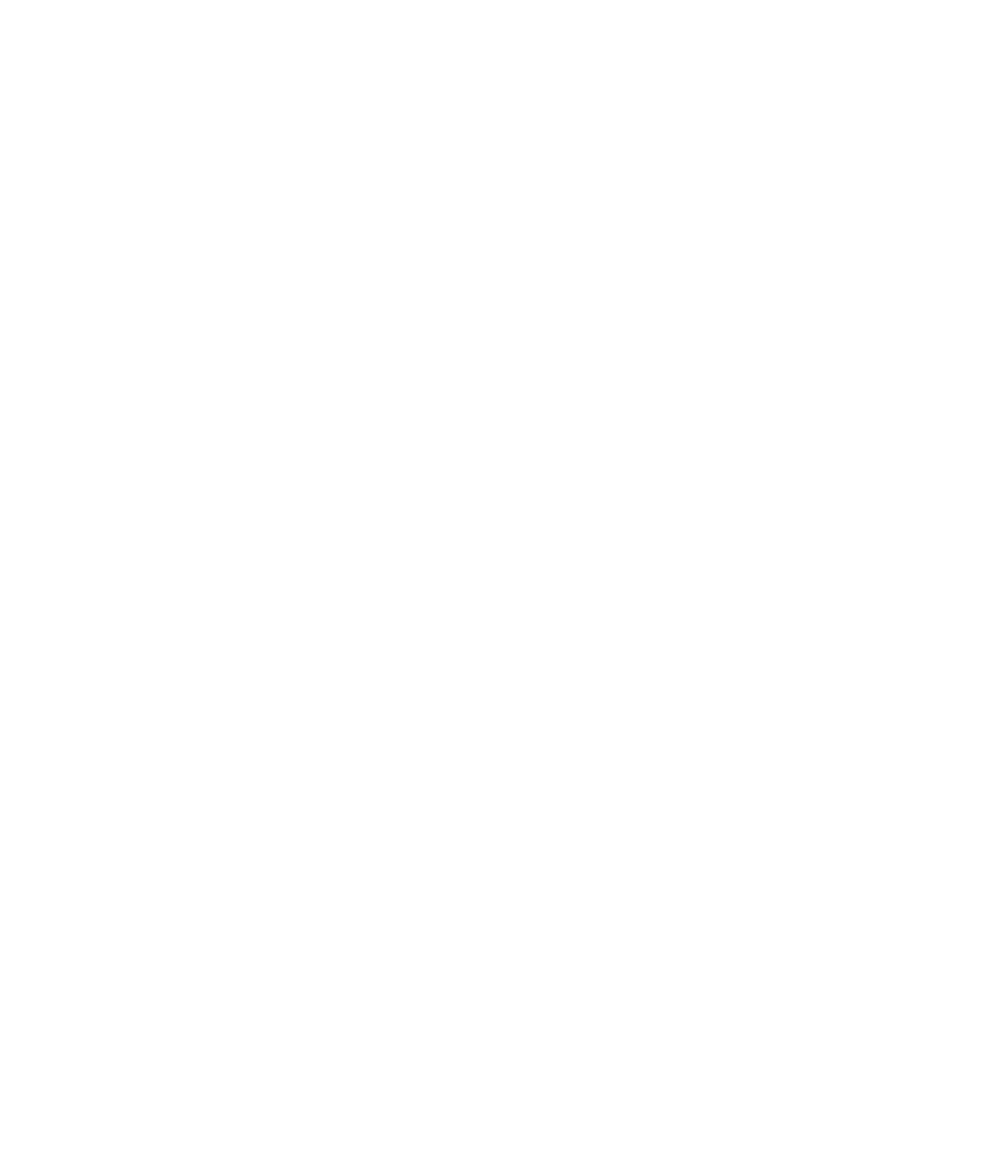
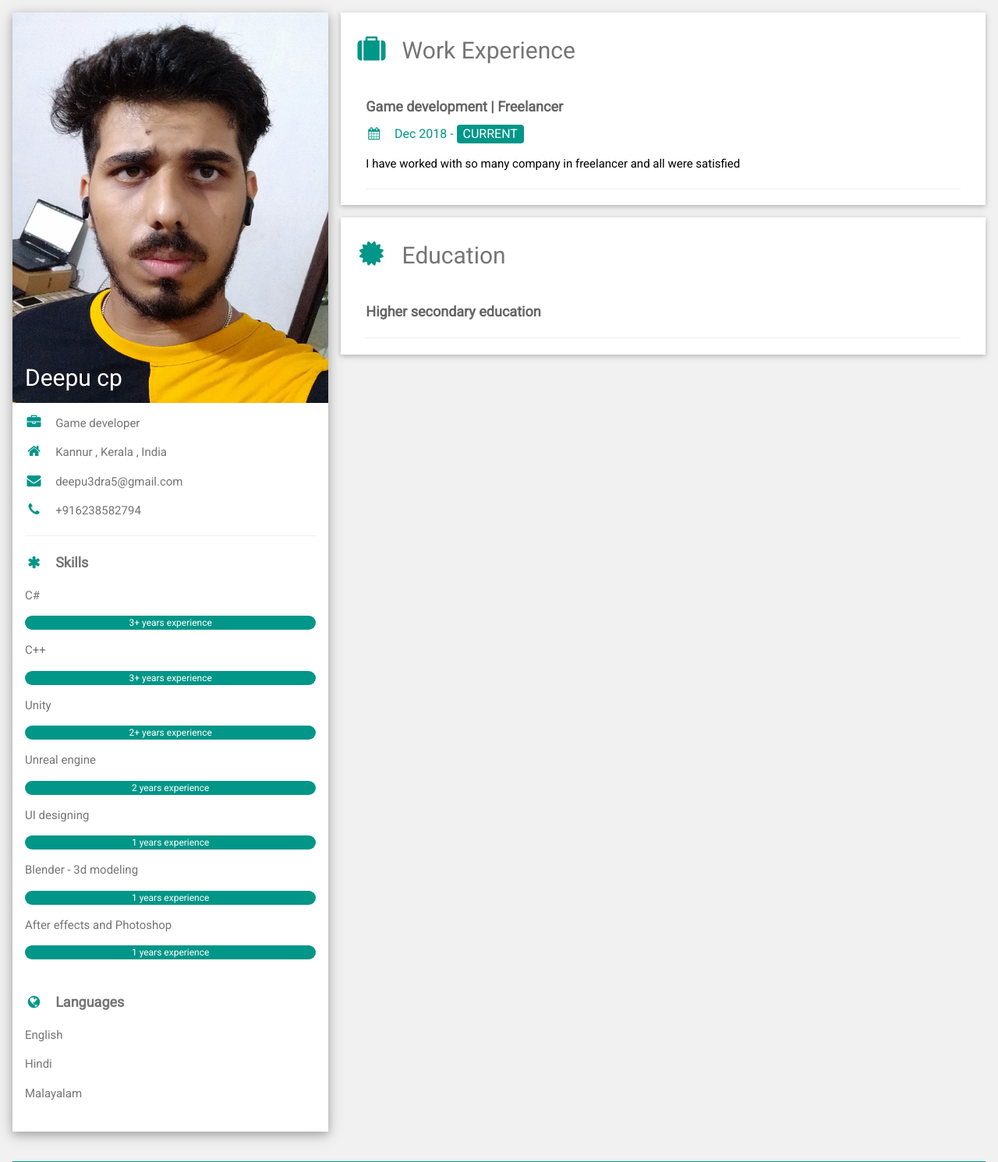
Before and after one commit to Hunterz-cyber/Hunterz-cyber.github.io, a plain HTML site: page index.html in a window 1280 px wide. Shown: the whole page at 78% size. Before the commit the page ends 800 px from the top, so only its background shows below. Drawn offline with nearby package versions, Linux system fonts and the light colour scheme.

Commit message:
Update index.html

```diff
--- a/index.html
+++ b/index.html
@@ -1,2 +1,255 @@
 <html>
+
+<title>Deepu cp online CV</title>
+
+<meta name="viewport" content="width=device-width, initial-scale=1">
+
+<link rel="stylesheet" href="https://www.w3schools.com/lib/w3.css">
+
+<link rel='stylesheet' href='https://fonts.googleapis.com/css?family=Roboto'>
+
+<link rel="stylesheet" href="https://cdnjs.cloudflare.com/ajax/libs/font-awesome/4.6.3/css/font-awesome.min.css">
+
+<style>
+
+html,body,h1,h2,h3,h4,h5,h6 {font-family: "Roboto", sans-serif}
+
+</style>
+
+<body class="w3-light-grey">
+
+<!-- Page Container -->
+
+<div class="w3-container w3-content w3-margin-top" style="max-width:1400px;">
+
+  <!-- The Grid -->
+
+  <div class="w3-row-padding" style="margin:0 -16px">
+
+
+
+    <!-- Left Column -->
+
+    <div class="w3-third">
+
+
+
+      <div class="w3-white w3-text-grey w3-card-4">
+
+        <div class="w3-display-container">
+
+          <img src="https://hunterz-cyber.github.io/Img/IMG_20201119_135639.jpg"  style="width:100%" alt="Avatar">
+
+          <div class="w3-display-bottomleft w3-container w3-text-black">
+
+            <h2 style="color: white">Deepu cp</h2>
+
+          </div>
+
+        </div>
+
+        <div class="w3-container">
+
+          <p><i class="fa fa-briefcase fa-fw w3-margin-right w3-large w3-text-teal"></i>Game developer</p>
+
+          <p><i class="fa fa-home fa-fw w3-margin-right w3-large w3-text-teal"></i>Kannur , Kerala , India</p>
+
+          <p><i class="fa fa-envelope fa-fw w3-margin-right w3-large w3-text-teal"></i>deepu3dra5@gmail.com</p>
+
+          <p><i class="fa fa-phone fa-fw w3-margin-right w3-large w3-text-teal"></i>+916238582794</p>
+
+          <hr>
+
+          <p class="w3-large"><b><i class="fa fa-asterisk fa-fw w3-margin-right w3-text-teal"></i>Skills</b></p>
+
+          <p>C#</p>
+
+          <div class="w3-progress-container w3-round-xlarge w3-small">
+
+            <div class="w3-progressbar w3-round-xlarge w3-teal" style="width:100%">
+
+              <div class="w3-center w3-text-white">3+ years experience</div>
+
+            </div>
+
+          </div>
+
+          <p>C++</p>
+
+          <div class="w3-progress-container w3-round-xlarge w3-small">
+
+          <div class="w3-progressbar w3-round-xlarge w3-teal" style="width:100%">
+
+          <div class="w3-center w3-text-white">3+ years experience</div>
+
+          </div>
+
+          </div>
+
+          <p>Unity</p>
+
+          <div class="w3-progress-container w3-round-xlarge w3-small">
+
+            <div class="w3-progressbar w3-round-xlarge w3-teal" style="width:100%">
+
+              <div class="w3-center w3-text-white">2+ years experience</div>
+
+            </div>
+
+          </div>
+
+          <p>Unreal engine</p>
+
+          <div class="w3-progress-container w3-round-xlarge w3-small">
+
+            <div class="w3-progressbar w3-round-xlarge w3-teal" style="width:100%">
+
+              <div class="w3-center w3-text-white">2 years experience</div>
+
+            </div>
+
+          </div>
+
+                    <p>UI designing</p>
+
+          <div class="w3-progress-container w3-round-xlarge w3-small">
+
+            <div class="w3-progressbar w3-round-xlarge w3-teal" style="width:100%">
+
+              <div class="w3-center w3-text-white">1 years experience</div>
+
+            </div>
+
+          </div>
+
+          <p>Blender - 3d modeling</p>
+
+          <div class="w3-progress-container w3-round-xlarge w3-small">
+
+            <div class="w3-progressbar w3-round-xlarge w3-teal" style="width:100%">
+
+              <div class="w3-center w3-text-white">1 years experience</div>
+
+            </div>
+
+          </div>
+
+          <p>After effects and Photoshop</p>
+
+          <div class="w3-progress-container w3-round-xlarge w3-small">
+
+          <div class="w3-progressbar w3-round-xlarge w3-teal" style="width:100%">
+
+          <div class="w3-center w3-text-white">1 years experience</div>
+
+          </div>
+
+          </div>
+
+          <br>
+
+          <p class="w3-large w3-text-theme"><b><i class="fa fa-globe fa-fw w3-margin-right w3-text-teal"></i>Languages</b></p>
+
+          <p>English</p>
+
+          <div class="w3-progress-container w3-round-xlarge">
+
+            <div class="w3-progressbar w3-round-xlarge w3-teal" style="width:100%"></div>
+
+          </div>
+
+          <p>Hindi</p>
+
+          <div class="w3-progress-container w3-round-xlarge">
+
+            <div class="w3-progressbar w3-round-xlarge w3-teal" style="width:100%"></div>
+
+          </div>
+
+<p>Malayalam</p>
+
+          <div class="w3-progress-container w3-round-xlarge">
+
+            <div class="w3-progressbar w3-round-xlarge w3-teal" style="width:100%"></div>
+
+          </div>
+
+          <br>
+
+        </div>
+
+      </div><br>
+
+    <!-- End Left Column -->
+
+    </div>
+
+    <!-- Right Column -->
+
+    <div class="w3-twothird">
+
+
+
+      <div class="w3-container w3-card-2 w3-white w3-margin-bottom">
+
+        <h2 class="w3-text-grey w3-padding-16"><i class="fa fa-suitcase fa-fw w3-margin-right w3-xxlarge w3-text-teal"></i>Work Experience</h2>
+
+        <div class="w3-container">
+
+          <h5 class="w3-opacity"><b>Game development | Freelancer</b></h5>
+
+          <h6 class="w3-text-teal"><i class="fa fa-calendar fa-fw w3-margin-right"></i>Dec 2018 - <span class="w3-tag w3-teal w3-round">CURRENT</span></h6>
+
+          <p>I have worked with so many company in freelancer and all were satisfied</p>
+
+          <hr>
+
+        </div>
+
+      </div>
+
+      <div class="w3-container w3-card-2 w3-white">
+
+        <h2 class="w3-text-grey w3-padding-16"><i class="fa fa-certificate fa-fw w3-margin-right w3-xxlarge w3-text-teal"></i>Education</h2>
+
+        <div class="w3-container">
+
+          <h5 class="w3-opacity"><b>Higher secondary education</b></h5>
+
+          <h6 class="w3-text-teal"></h6>
+
+          <p></p>
+
+          <hr>
+
+
+
+      </div>
+
+    <!-- End Right Column -->
+
+    </div>
+
+
+
+  <!-- End Grid -->
+
+  </div>
+
+
+
+  <!-- End Page Container -->
+
+</div>
+
+<footer class="w3-container w3-teal w3-center w3-margin-top">
+
+
+
+  </footer>
+
+
+
+</body>
+
 </html>
```
